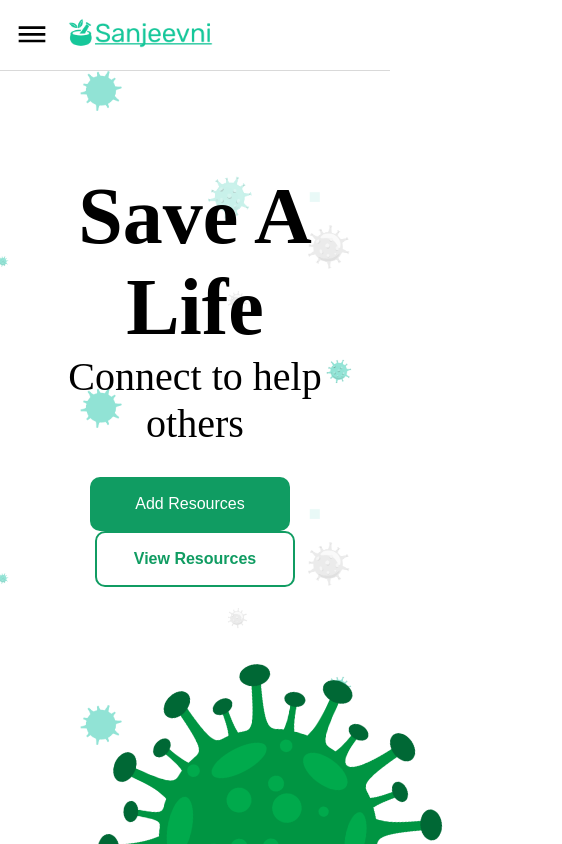
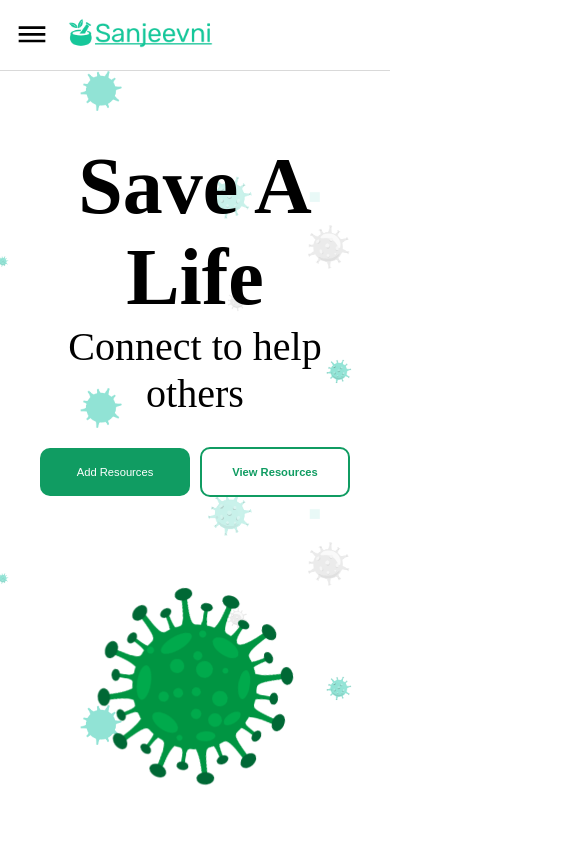
Before and after one commit to vice76/WebOCode, a React (Create React App) app: page / in a window 390 px wide. Shown: the top 844 px of the page, 562 px wide, since content can reach past the window. Built offline with nearby package versions, Linux system fonts and the light colour scheme.

Commit message:
added dialog box functionality

```diff
--- a/src/components/home/Landing.js
+++ b/src/components/home/Landing.js
@@ -1,7 +1,12 @@
-import React from 'react';
+import React, { useState } from 'react';
 import Virus from '../../assets/virus.png';
+import Resourcedialog from '../../shared/Resourcedialog';
 
 const Landing = () => {
+    const [open , setOpen] = useState(false);
+    const openDialog = () => setOpen(true);
+    const handleClose = () => setOpen(false);
+
     return (
         <div className="landing-container">
             <div className="container">
@@ -10,13 +15,14 @@ const Landing = () => {
                    <p>Connect to help others</p>
                    <div className="button-container">
                        <button className="add-button">Add Resources</button>
-                       <button className="view-button">View Resources</button>
+                       <button className="view-button" onClick={openDialog}>View Resources</button>
                    </div>
                 </div>
                 <div className="container-right">
                     <img src={Virus} alt="virus"/>
                 </div>
             </div>
+            {open && <Resourcedialog open={open} handleClose={handleClose}/>}
         </div>
     )
 }
--- a/src/scss/components/_landing.scss
+++ b/src/scss/components/_landing.scss
@@ -22,6 +22,9 @@
                 @media (max-width: 1000px) {
                     padding-top: 100px;
                 }
+                @media (max-width: 400px) {
+                    padding-top: 70px;
+                }
             }
             p {
                 font-size: 2.5rem;
@@ -39,7 +42,13 @@
                     background-color: $color-green;
                     border: 2px $color-green;
                     margin-right: 10px;
+                    margin-bottom: 10px;
                     cursor: pointer;
+
+                    @media (max-width: 900px) {
+                        width: 150px;
+                        font-size: 0.7rem;
+                    }
                 }
 
                 .view-button {
@@ -52,18 +61,26 @@
                     color: $color-green;
                     font-weight: bold;
                     cursor: pointer;
+
+                    @media (max-width: 900px) {
+                        width: 150px;
+                        font-size: 0.7rem;
+                    }
                 }
             }
         }
 
         .container-right {
             img {
-                height: 500px;
-                width: 500px;
+                height: 400px;
+                width: 400px;
+                margin-top: 80px;
                 margin-right: -70px;
 
                 @media (max-width: 900px) {
                     margin-right: 0px;
+                    height: 200px;
+                     width: 200px;
                 }
             }
             @media (prefers-reduced-motion: no-preference) {
--- a/src/shared/Logo.js
+++ b/src/shared/Logo.js
@@ -4,7 +4,7 @@ import classes from "./Logo.module.css";
 
 const Logo = () => {
     return (
-        <img className={classes.Logo} src={LogoIcon} slt="Website-Logo"/>
+        <img className={classes.Logo} src={LogoIcon} alt="Website-Logo"/>
     )
 }
 
```
Also changed, not shown: src/assets/virus.jpg (added), src/assets/virus.png, src/components/resources/Medicine.js (added), src/components/resources/Oxygen.js (added), src/components/resources/Plasma.js (added).
